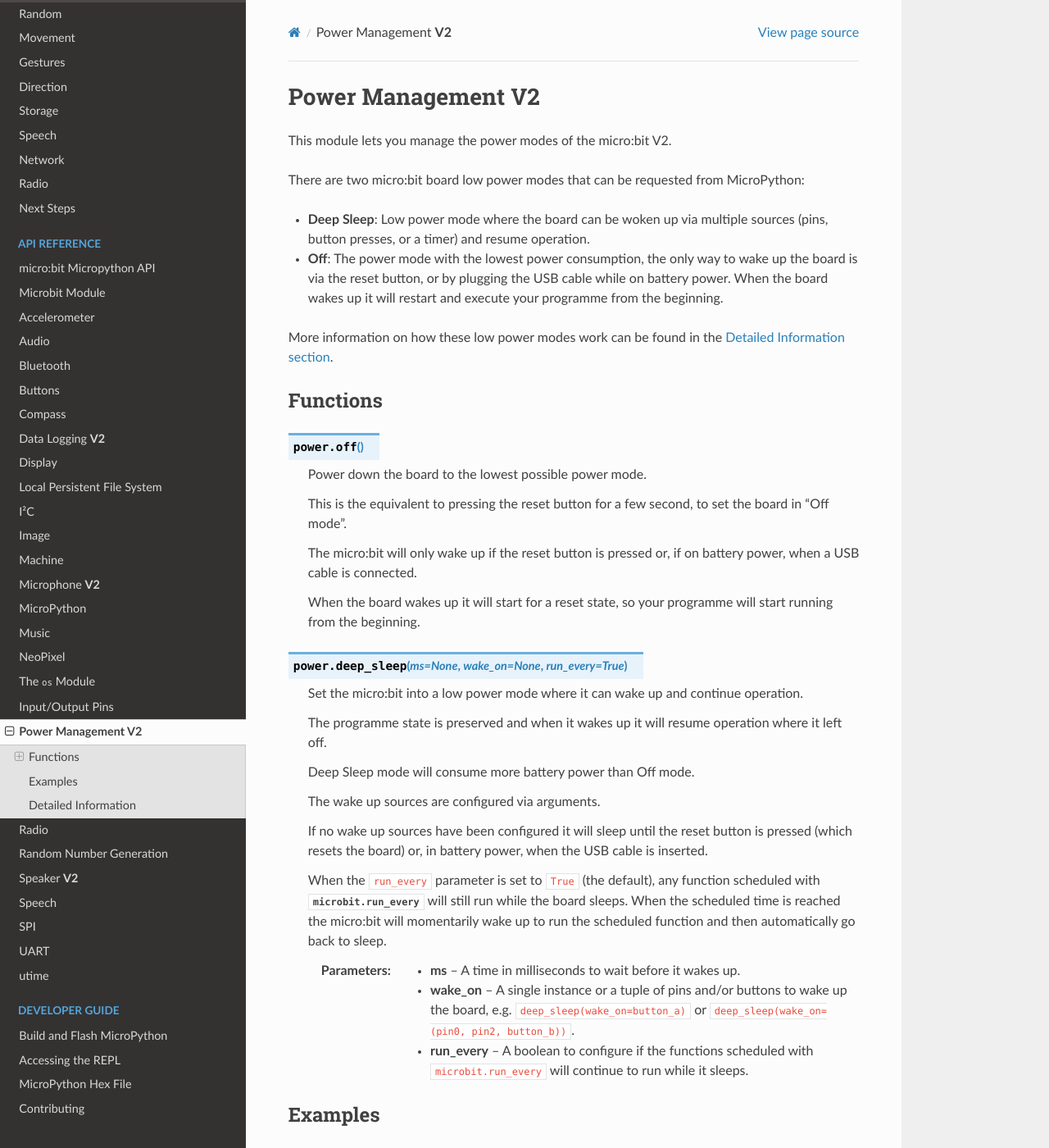
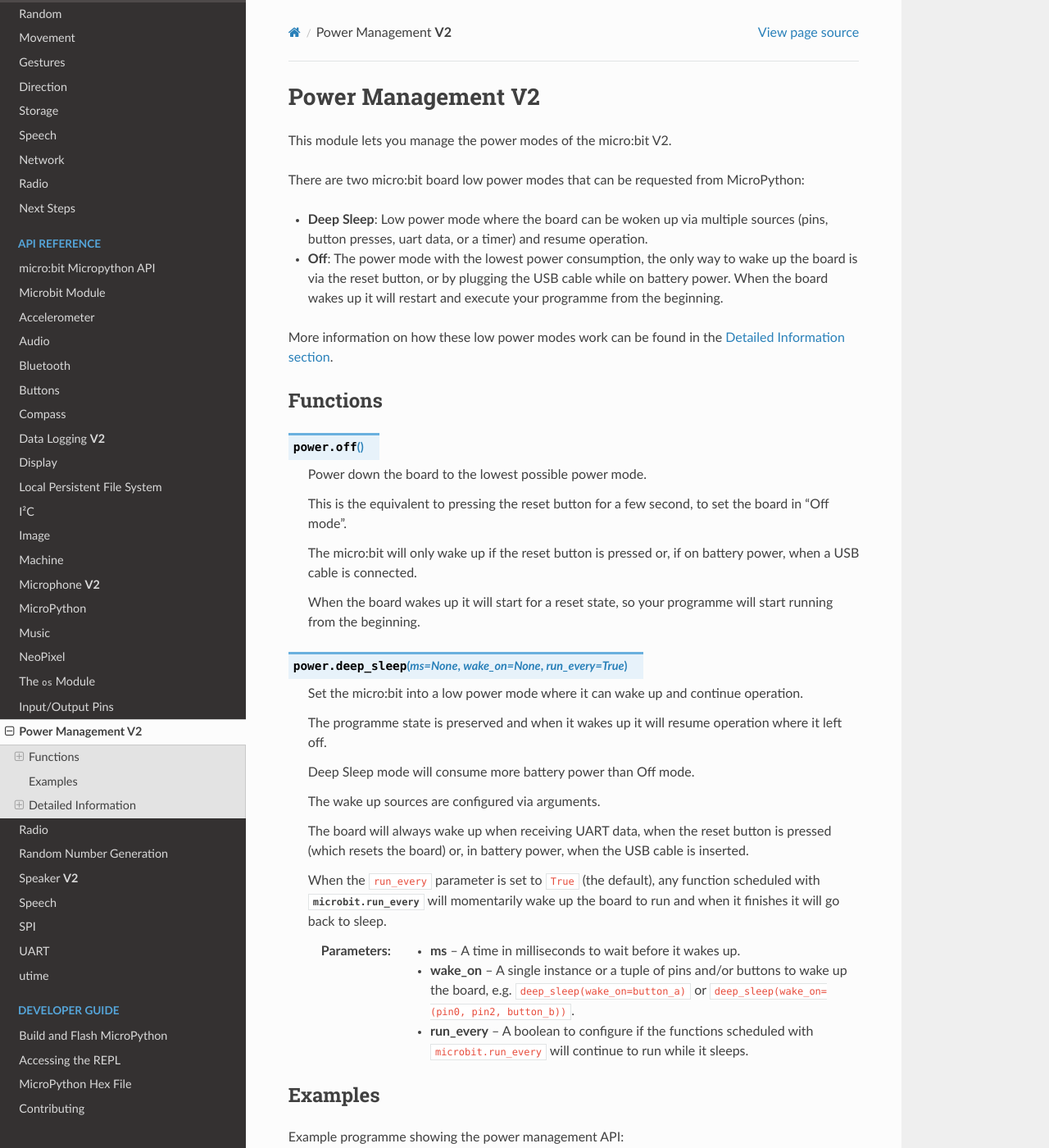
Before and after one commit to bbcmicrobit/micropython, a Sphinx documentation site: the page built from docs/power.rst, in a window 1280 px wide and 1400 px high. Shown: the whole window at 82% size. Built offline with Sphinx 7.4.7 and the Read the Docs theme 2.0.0, drawn with Linux system fonts in a browser that asks for light colours; pages that are not in the unit, such as notebooks, are missing from menus; some of the changed text lies outside the part shown.

Commit message:
docs: Tweak Power Mgm run_every description & indicate UART wakeup.

```diff
--- a/docs/power.rst
+++ b/docs/power.rst
@@ -9,7 +9,7 @@
 MicroPython:
 
 - **Deep Sleep**: Low power mode where the board can be woken up via
-  multiple sources (pins, button presses, or a timer) and resume
+  multiple sources (pins, button presses, uart data, or a timer) and resume
   operation.
 - **Off**: The power mode with the lowest power consumption, the only way to
   wake up the board is via the reset button, or by plugging the USB cable while
@@ -49,15 +49,14 @@
 
     The wake up sources are configured via arguments.
 
-    If no wake up sources have been configured it will sleep until the reset
+    The board will always wake up when receiving UART data, when the reset
     button is pressed (which resets the board) or, in battery power,
     when the USB cable is inserted.
 
     When the ``run_every`` parameter is set to ``True`` (the default), any
     function scheduled with :py:meth:`microbit.run_every<microbit.run_every>`
-    will still run while the board sleeps. When the scheduled time is reached
-    the micro:bit will momentarily wake up to run the scheduled function
-    and then automatically go back to sleep.
+    will momentarily wake up the board to run and when it finishes it will go
+    back to sleep.
 
     :param ms: A time in milliseconds to wait before it wakes up.
     :param wake_on: A single instance or a tuple of pins and/or buttons to
@@ -130,3 +129,13 @@
 +------------------+-----------------+--------------------+
 | **Off**          | 📴 Power Down   | 📴 Power Down      |
 +------------------+-----------------+--------------------+
+
+Deep Sleep & run_every
+----------------------
+
+To make sure the :py:meth:`microbit.run_every<microbit.run_every>`
+functions continue to run during "Deep Sleep", the micro:bit will wake up
+at the correct time to run the next scheduled ``run_every``,
+and then go back to "Deep Sleep" mode as soon as that ``run_every`` completes.
+It will continue to do this until the deep sleep finishes due
+to the ``ms`` timeout being reached, or a ``wake_on`` event occurs.
```
